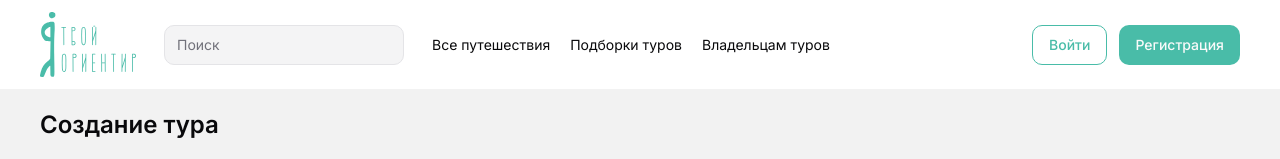
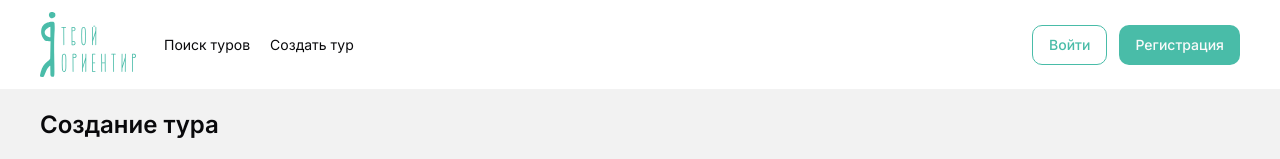
Before and after one commit to toastmanager/hack-the-ice-2024-frontend, a Next.js app: page /tours/create in a window 1280 px wide. Shown: the top 159 px of the page. Built offline with nearby package versions, Linux system fonts and the light colour scheme; no server answers.

Commit message:
style: appbar closer to design

```diff
--- a/src/components/appbar.tsx
+++ b/src/components/appbar.tsx
@@ -47,11 +47,10 @@ const AppBar = () => {
           <Link href="/">
             <Image alt="Logo" src={logo} />
           </Link>
-          <Input placeholder="Поиск" className="w-60 bg-accent" />
+          {/* <Input placeholder="Поиск" className="w-60 bg-accent" /> */}
           <div className="flex gap-5">
-            <Link href={"#"}>Все путешествия</Link>
-            <Link href={"#"}>Подборки туров</Link>
-            <Link href={"#"}>Владельцам туров</Link>
+            <Link href={"/"}>Поиск туров</Link>
+            <Link href={user ? "/tours/create" : "/auth"}>Создать тур</Link>
           </div>
         </div>
         <div className="flex items-center gap-3">
```
